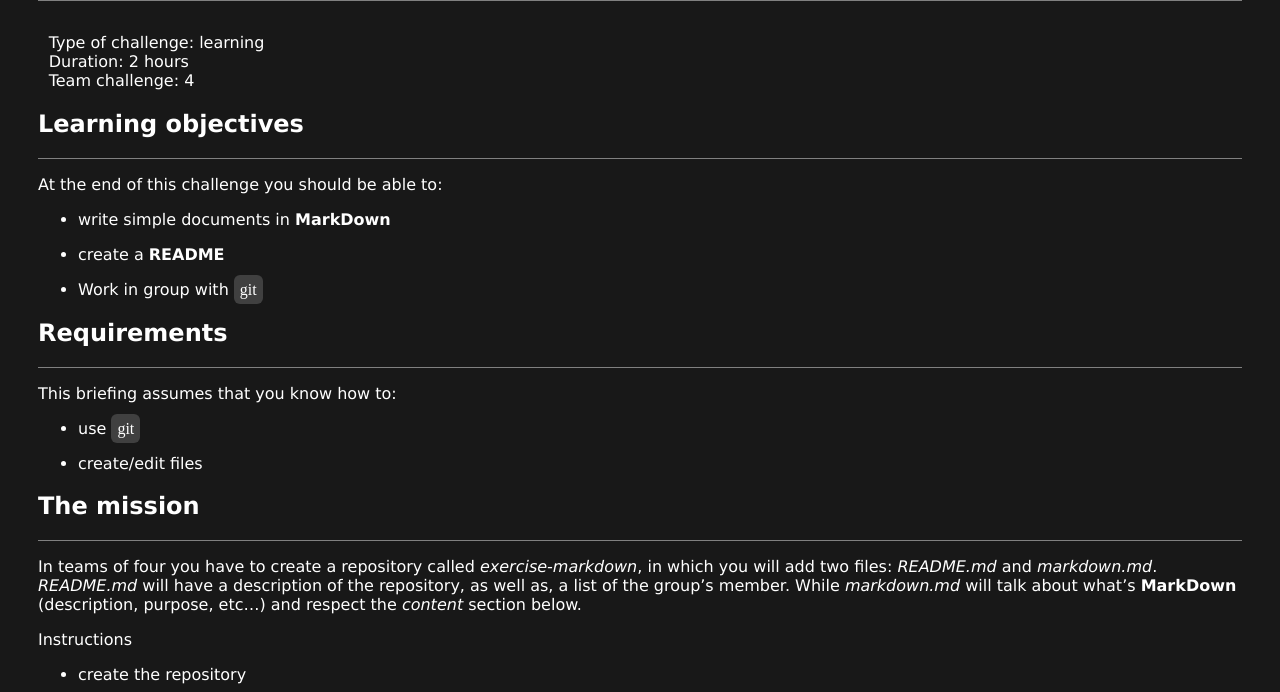
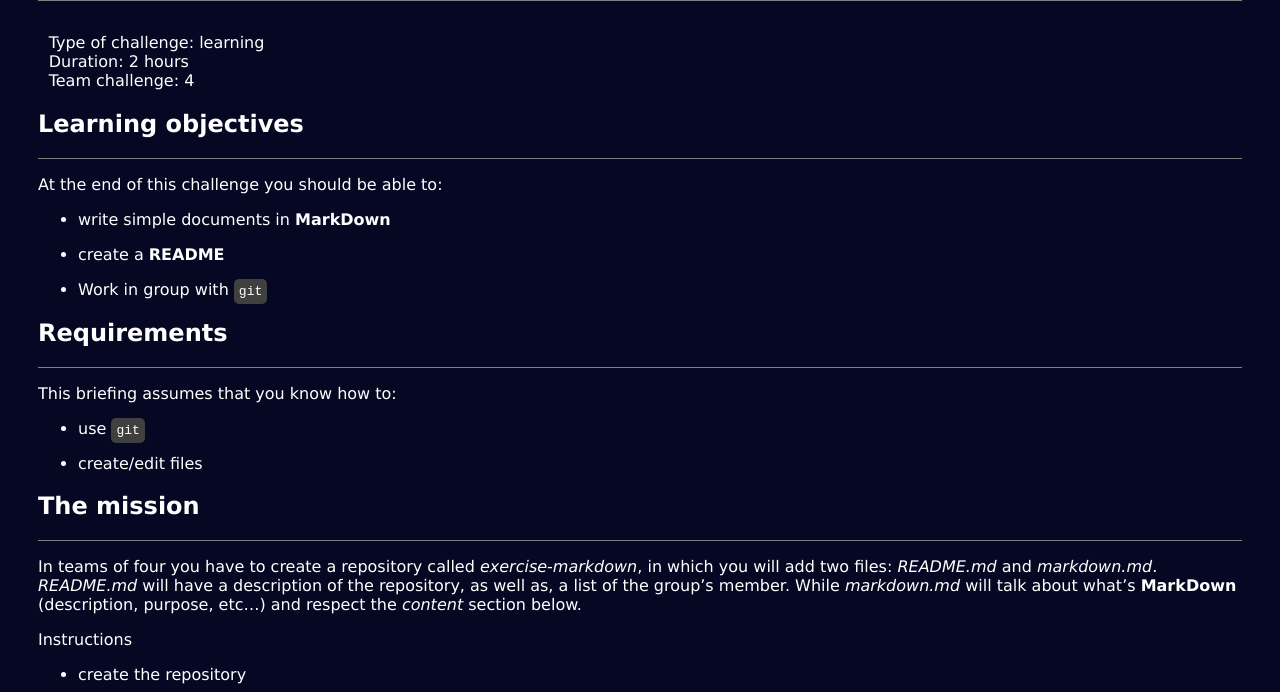
Before and after one commit to marcoarata/markdownahtml, a plain HTML site: page index.html in a window 1280 px wide. Shown: the part 108-800 px from the top of the page. Drawn offline with Linux system fonts and the light colour scheme.

Commit message:
indexfix2

```diff
--- a/index.html
+++ b/index.html
@@ -5,7 +5,7 @@
     </head>
 <body>
 
-    <body style="background-color:#181818;">
+    <body style="background-color:#060823;">
         <text style="color:white;">
         <text style="font-family:verdana;">
             <style>
@@ -26,12 +26,11 @@
 		    </style>
     <style>
         code {
-          font-family: "Vendana";
           color: white;
           background-color: #404040;
-          padding: 6px;
+          padding: 5px;
           font-size: 100%;
-          border-radius: 6px;
+          border-radius: 5px;
         }
         </style>
 
```
